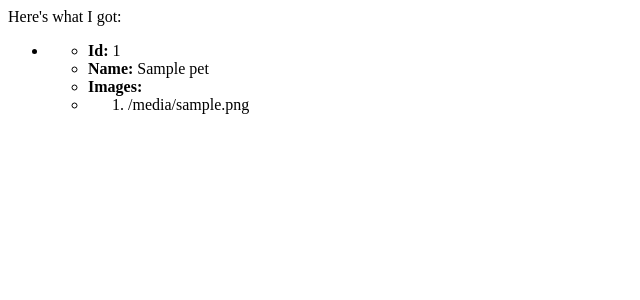
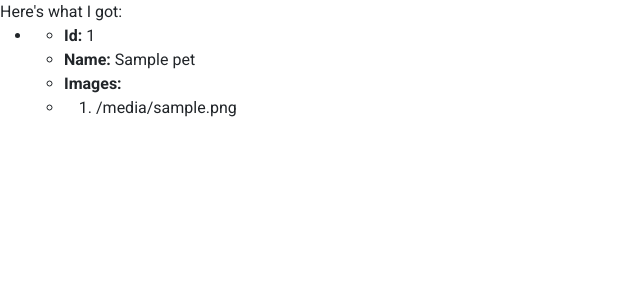
Before and after one commit to RafDevX/DEIPet, a Django app: template DEIPet/templates/DEIPet/index.html in a window 1280 px wide. Shown: the top 300 px of the page, without its empty margins (0-640 px from the left). Run offline with Django 3.2, Linux system fonts and the light colour scheme; the template is opened without the code that fills it: most values are stand-ins (such as "Sample title", 1, 10 or a date in 2020).

Commit message:
basic style

```diff
--- /dev/null
+++ b/DEIPet/static/DEIPet/style/base.css
@@ -0,0 +1,11 @@
+/* import Roboto font */
+@import url('https://fonts.googleapis.com/css2?family=Roboto:ital,wght@0,100;0,300;0,400;0,500;0,700;0,900;1,100;1,300;1,400;1,500;1,700;1,900&display=swap');
+
+:root, html, body, * {
+	font-family: 'Roboto', sans-serif, 'Apple Color Emoji';
+	--ist-blue: #009bde;
+}
+
+code {
+	font-family: source-code-pro, Menlo, Monaco, Consolas, 'Courier New', monospace;
+}
--- a/DEIPet/templates/DEIPet/base.html
+++ b/DEIPet/templates/DEIPet/base.html
@@ -13,8 +13,15 @@
 	<link rel="icon" type="image/png" sizes="32x32" href="{% static 'DEIPet/favicon/favicon-32x32.png' %}">
 	<link rel="icon" type="image/png" sizes="16x16" href="{% static 'DEIPet/favicon/favicon-16x16.png' %}">
 	<link rel="apple-touch-icon" sizes="180x180" href="{% static 'DEIPet/favicon/apple-touch-icon.png' %}">
+	<meta name="msapplication-TileColor" content="#009bde">
+	<meta name="msapplication-TileImage" content="{% static 'DEIPet/favicon/android-chome-192x192.png' %}">
+	<meta name="theme-color" content="#009bde">
 
 	<link rel="manifest" href="{% static 'DEIPet/manifest.webmanifest' %}">
+
+	<link href="https://cdn.jsdelivr.net/npm/bootstrap@5.0.0-beta3/dist/css/bootstrap.min.css" rel="stylesheet"
+		integrity="sha384-eOJMYsd53ii+scO/bJGFsiCZc+5NDVN2yr8+0RDqr0Ql0h+rP48ckxlpbzKgwra6" crossorigin="anonymous">
+	<link href="{% static 'DEIPet/style/base.css' %}" rel="stylesheet">
 
 	<title>{% block title %}{% endblock %} | DEIPet
 	</title>
@@ -22,6 +29,10 @@
 
 <body>
 	{% block content %}{% endblock %}
+
+	<script src="https://cdn.jsdelivr.net/npm/bootstrap@5.0.0-beta3/dist/js/bootstrap.bundle.min.js"
+		integrity="sha384-JEW9xMcG8R+pH31jmWH6WWP0WintQrMb4s7ZOdauHnUtxwoG2vI5DkLtS3qm9Ekf" crossorigin="anonymous">
+	</script>
 </body>
 
 </html>
```
